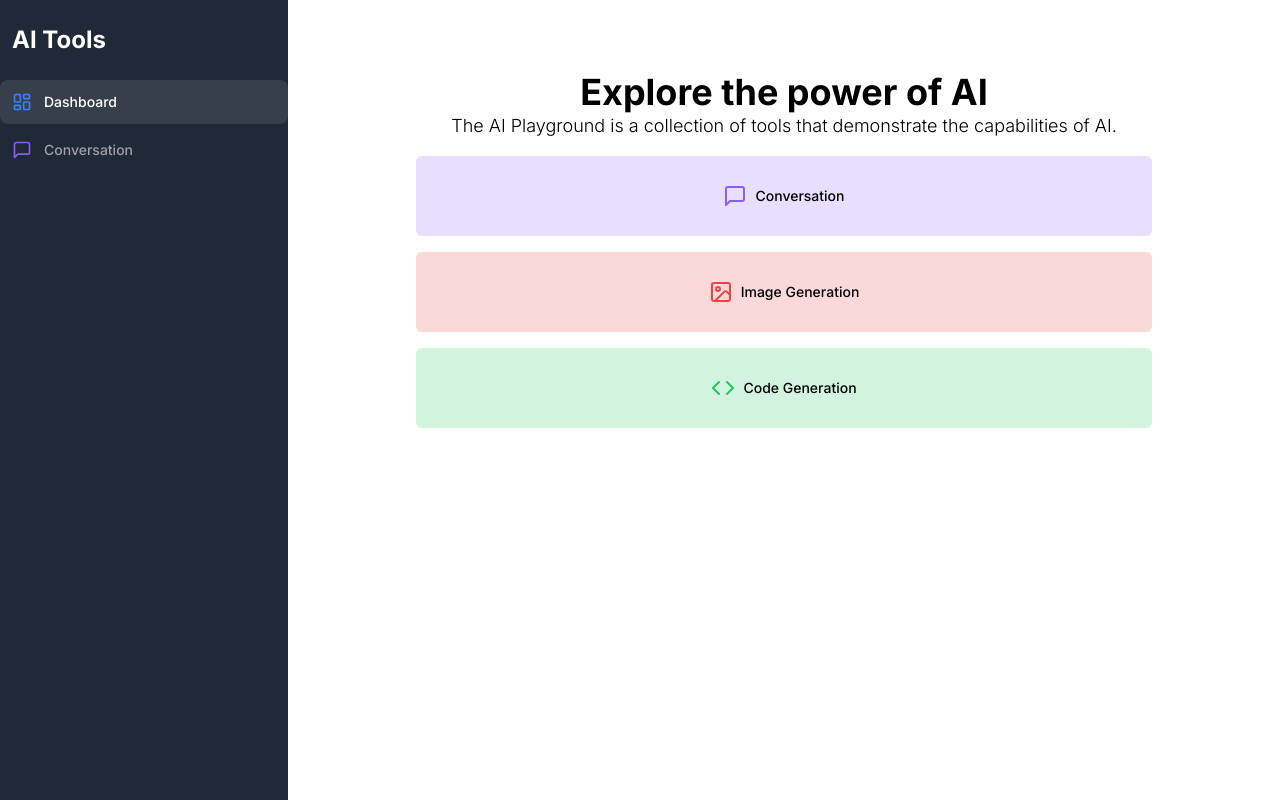
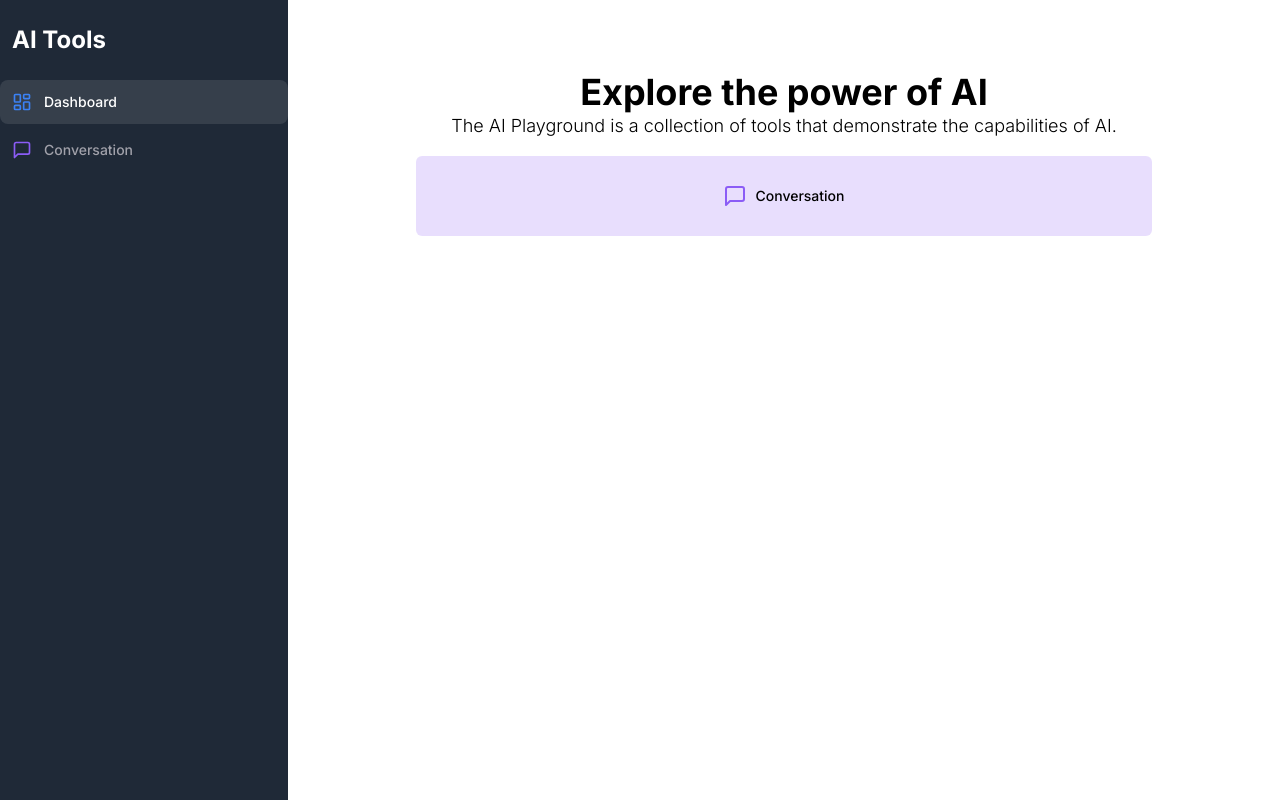
Before and after one commit to PrashanthBalakrishnan/ai-tools, a Next.js app: page / in a window 1280 px wide. Built offline with nearby package versions, Linux system fonts and the light colour scheme.

Commit message:
removed image and code from dashboard

```diff
--- a/app/(site)/page.tsx
+++ b/app/(site)/page.tsx
@@ -15,23 +15,23 @@ const tools = [
     hoverColor: "hover:bg-violet-500/50",
     href: "/conversation",
   },
-  {
-    label: "Image Generation",
-    icon: Image,
-    color: "text-red-500",
-    bgColor: "bg-red-500/20",
-    hoverColor: "hover:bg-red-500/50",
+  // {
+  //   label: "Image Generation",
+  //   icon: Image,
+  //   color: "text-red-500",
+  //   bgColor: "bg-red-500/20",
+  //   hoverColor: "hover:bg-red-500/50",
 
-    href: "/image",
-  },
-  {
-    label: "Code Generation",
-    icon: Code,
-    color: "text-green-500",
-    bgColor: "bg-green-500/20",
-    hoverColor: "hover:bg-green-500/50",
-    href: "/code",
-  },
+  //   href: "/image",
+  // },
+  // {
+  //   label: "Code Generation",
+  //   icon: Code,
+  //   color: "text-green-500",
+  //   bgColor: "bg-green-500/20",
+  //   hoverColor: "hover:bg-green-500/50",
+  //   href: "/code",
+  // },
 ];
 
 export default function Home() {
```
